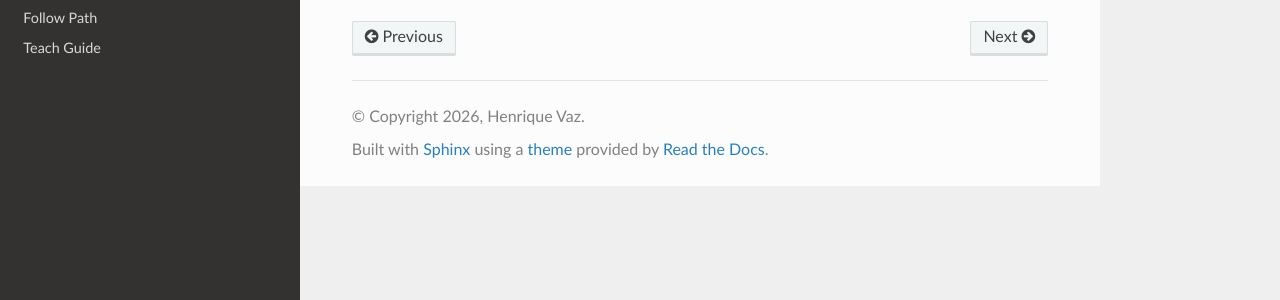
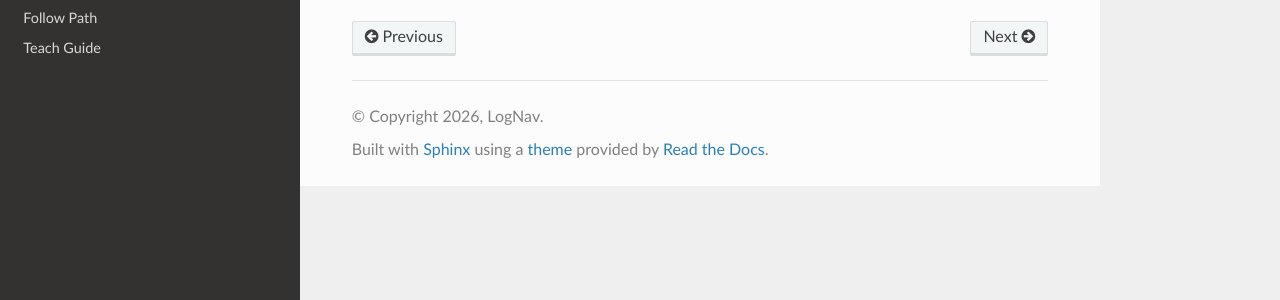
Before and after one commit to NavigationFURG/TeachandRepeat, a Sphinx documentation site: the page built from docs/run.rst, in a window 1280 px wide. Shown: the part 254-554 px from the top of the page. Built offline with Sphinx 7.4.7 and the Read the Docs theme 3.1.0, drawn with Linux system fonts in a browser that asks for light colours.

Commit message:
:wrench: commented out html_static_path in conf.py

```diff
--- a/docs/conf.py
+++ b/docs/conf.py
@@ -11,7 +11,7 @@
 # https://www.sphinx-doc.org/en/master/usage/configuration.html#project-information
 
 project = 'Teach and Repeat'
-copyright = '2026, Henrique Vaz'
+copyright = '2026, LogNav'
 author = 'Henrique Vaz'
 release = '0.1'
 
@@ -35,4 +35,4 @@
 # https://www.sphinx-doc.org/en/master/usage/configuration.html#options-for-html-output
 
 html_theme = 'sphinx_rtd_theme'
-html_static_path = ['_static']
+#html_static_path = ['_static']
```
